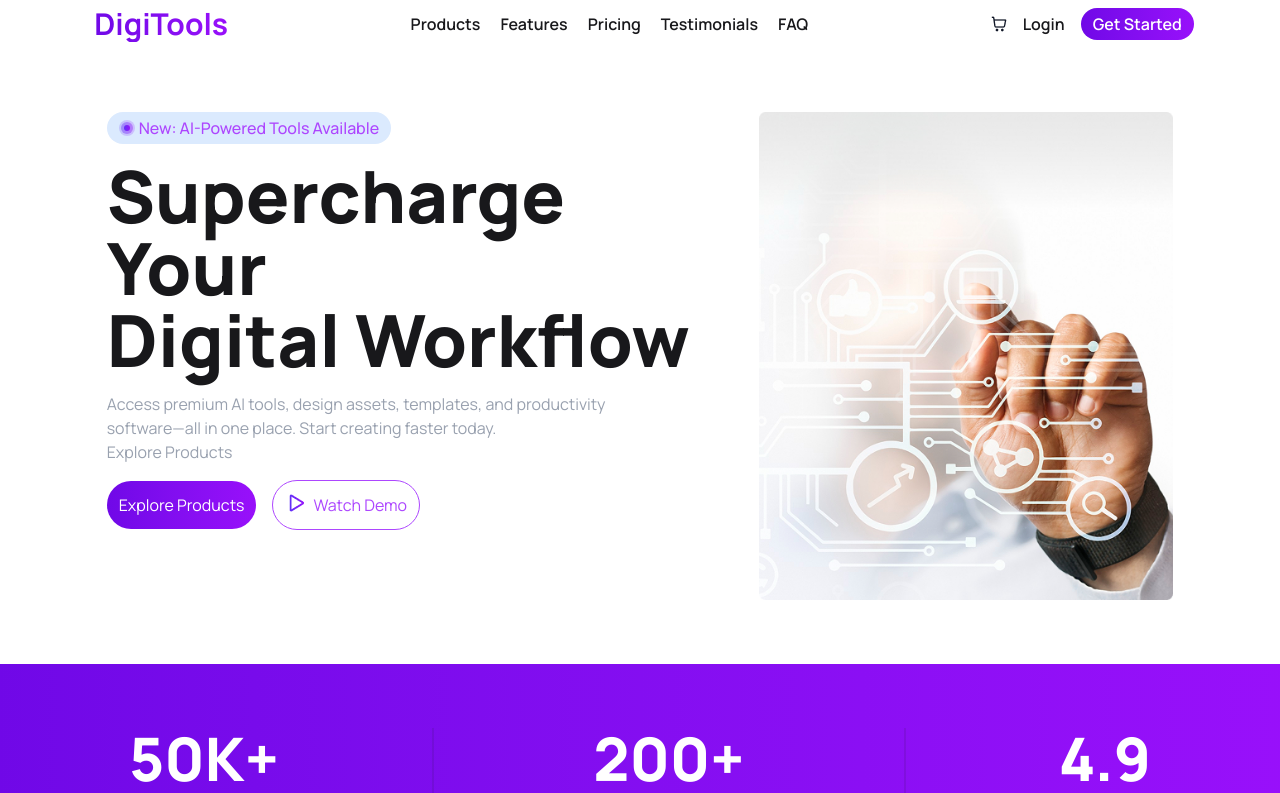
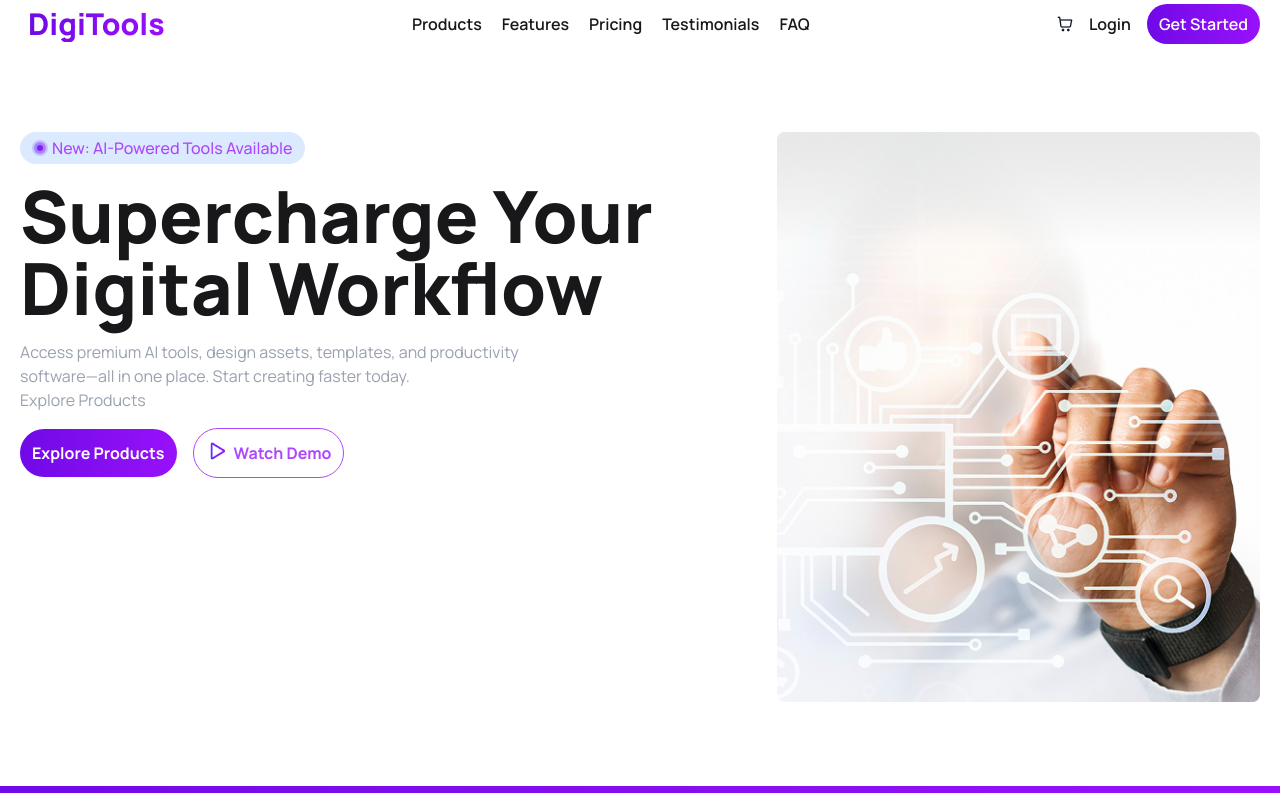
Before and after one commit to Rashedul2001/PH_B13_A06, a React (Vite) app: page / in a window 1280 px wide. Shown: the top 793 px of the page. Built offline with nearby package versions, Linux system fonts and the light colour scheme.

Commit message:
Add Container padding,fixes for minor details

```diff
--- a/src/components/Banner.jsx
+++ b/src/components/Banner.jsx
@@ -5,7 +5,7 @@ import "../App.css"
 
 const Banner = () => {
     return (
-        <div className='flex flex-col lg:flex-row mx-auto w-10/12 my-10 lg:my-16 lg:gap-8 gap-4'>
+        <div className='p-5 flex flex-col lg:flex-row container mx-auto  my-10 lg:my-16 lg:gap-8 gap-4'>
             <div className='flex-3 space-y-4 '>
                 <p className='inline-flex gap-1 rounded-full px-3 py-1 font-medium text-purple-500 bg-blue-100' >
                     <img src={circle} alt="ai" className='inline' />
@@ -16,8 +16,8 @@ const Banner = () => {
                 </p>
 
                 <div className="items-center flex gap-4">
-                    <button className='blue-to-purple-linear p-3 rounded-full text-white'>Explore Products</button>
-                    <button className="inline-flex p-3 border border-purple-500 text-purple-500 rounded-full "><img src={playIcon} alt="Play" className="mr-2" /> Watch Demo</button>
+                    <button className='blue-to-purple-linear p-3 rounded-full text-white font-bold'>Explore Products</button>
+                    <button className="inline-flex p-3 border border-purple-500 text-purple-500 rounded-full font-bold "><img src={playIcon} alt="Play" className="mr-2" /> Watch Demo</button>
                 </div>
             </div>
 
--- a/src/components/NavBar.jsx
+++ b/src/components/NavBar.jsx
@@ -14,14 +14,14 @@ const NavBar = () => {
 
 
     return (
-        <nav className='flex justify-around items-center h-12 '>
+        <nav className='p-5 flex justify-between items-center h-12 container mx-auto '>
             <div className='flex items-center gap-2'>
                 <span onClick={() => setMobileMenuStatus(!mobileMenuStatus)}>
                     {
                         mobileMenuStatus ? <GiHamburgerMenu className="lg:hidden" /> : <IoMdClose className='lg:hidden' />
                     }
                 </span>
-                <a className="font-bold cursor-pointer text-3xl blue-to-purple-linear bg-clip-text text-transparent">DigiTools</a>
+                <a className="font-extrabold  cursor-pointer text-3xl blue-to-purple-linear bg-clip-text text-transparent">DigiTools</a>
                 <ul className={` absolute duration-1000 lg:hidden  ${mobileMenuStatus ? " -top-40" : "top-12"} `}>
                     <li><a>Products</a></li>
                     <li><a>Features</a></li>
@@ -29,8 +29,6 @@ const NavBar = () => {
                     <li><a>Testimonials</a></li>
                     <li><a>FAQ</a></li>
                 </ul>
-
-
             </div>
             <div>
                 <ul className='lg:flex items-center hidden '>
@@ -44,7 +42,7 @@ const NavBar = () => {
             <div className='space-x-4 flex items-center'>
                 <a className=''><img src={cartIcon} alt="shopping cart" /></a>
                 <a className='font-semibold'>Login</a>
-                <button className="blue-to-purple-linear py-1 px-3  rounded-full font-semibold whitespace-nowrap text-white cursor-pointer" >Get Started</button>
+                <button className="blue-to-purple-linear py-2 px-3  rounded-full font-semibold whitespace-nowrap text-white cursor-pointer" >Get Started</button>
             </div>
 
         </nav>
```
